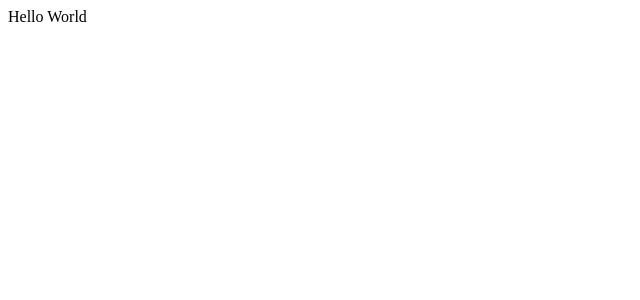
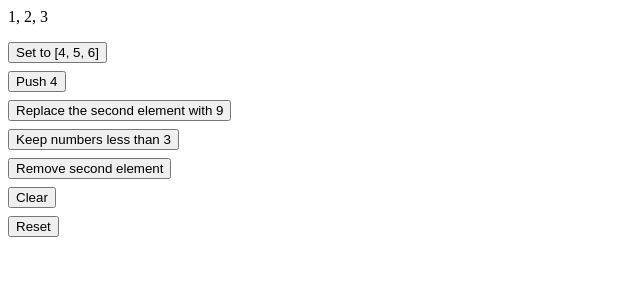
Before and after one commit to sahal-axelerant/react_courses, a React (Vite) app: page / in a window 1280 px wide. Shown: the top 300 px of the page, without its empty margins (0-640 px from the left). Built offline with nearby package versions, Linux system fonts and the light colour scheme.

Commit message:
Exercise: Custom hook useArray

```diff
--- a/src/App.jsx
+++ b/src/App.jsx
@@ -1,5 +1,37 @@
+import { useArray } from "./useArray"
+
+const INITIAL_ARRAY = [1, 2, 3]
+
 function App() {
-  return "Hello World"
+  const { array, set, push, replace, filter, remove, clear, reset } =
+    useArray(INITIAL_ARRAY)
+
+  return (
+    <>
+      <div>{array.join(", ")}</div>
+      <div
+        style={{
+          display: "flex",
+          flexDirection: "column",
+          gap: ".5rem",
+          alignItems: "flex-start",
+          marginTop: "1rem",
+        }}
+      >
+        <button onClick={() => set([4, 5, 6])}>Set to [4, 5, 6]</button>
+        <button onClick={() => push(4)}>Push 4</button>
+        <button onClick={() => replace(1, 9)}>
+          Replace the second element with 9
+        </button>
+        <button onClick={() => filter((n) => n < 3)}>
+          Keep numbers less than 3
+        </button>
+        <button onClick={() => remove(1)}>Remove second element</button>
+        <button onClick={clear}>Clear</button>
+        <button onClick={reset}>Reset</button>
+      </div>
+    </>
+  )
 }
 
 export default App
--- /dev/null
+++ b/src/useArray.js
@@ -0,0 +1,37 @@
+import { useState, useCallback } from "react"
+
+export function useArray(initialValue) {
+  const [array, setArray] = useState(initialValue)
+
+  const push = useCallback((element) => {
+    setArray((a) => [...a, element])
+  }, [])
+
+  const replace = useCallback((index, newElement) => {
+    setArray((a) => {
+      return [...a.slice(0, index), newElement, ...a.slice(index + 1)]
+    })
+  }, [])
+
+  const filter = useCallback((callback) => {
+    setArray((a) => {
+      return a.filter(callback)
+    })
+  }, [])
+
+  const remove = useCallback((index) => {
+    setArray((a) => {
+      return [...a.slice(0, index), ...a.slice(index + 1)]
+    })
+  }, [])
+
+  const clear = useCallback(() => {
+    setArray([])
+  }, [])
+
+  const reset = useCallback(() => {
+    setArray(initialValue)
+  }, [initialValue])
+
+  return { array, set: setArray, push, replace, filter, remove, clear, reset }
+}
```
